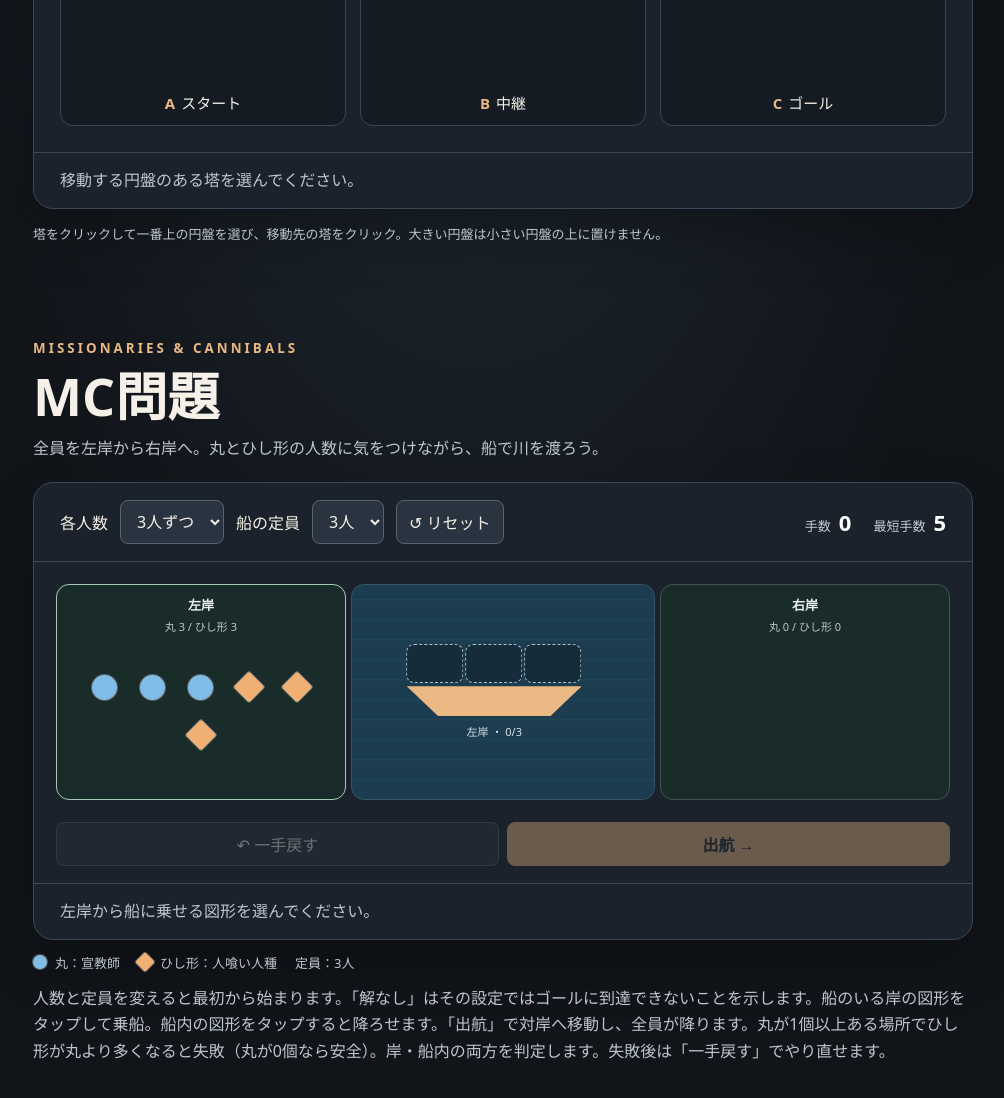
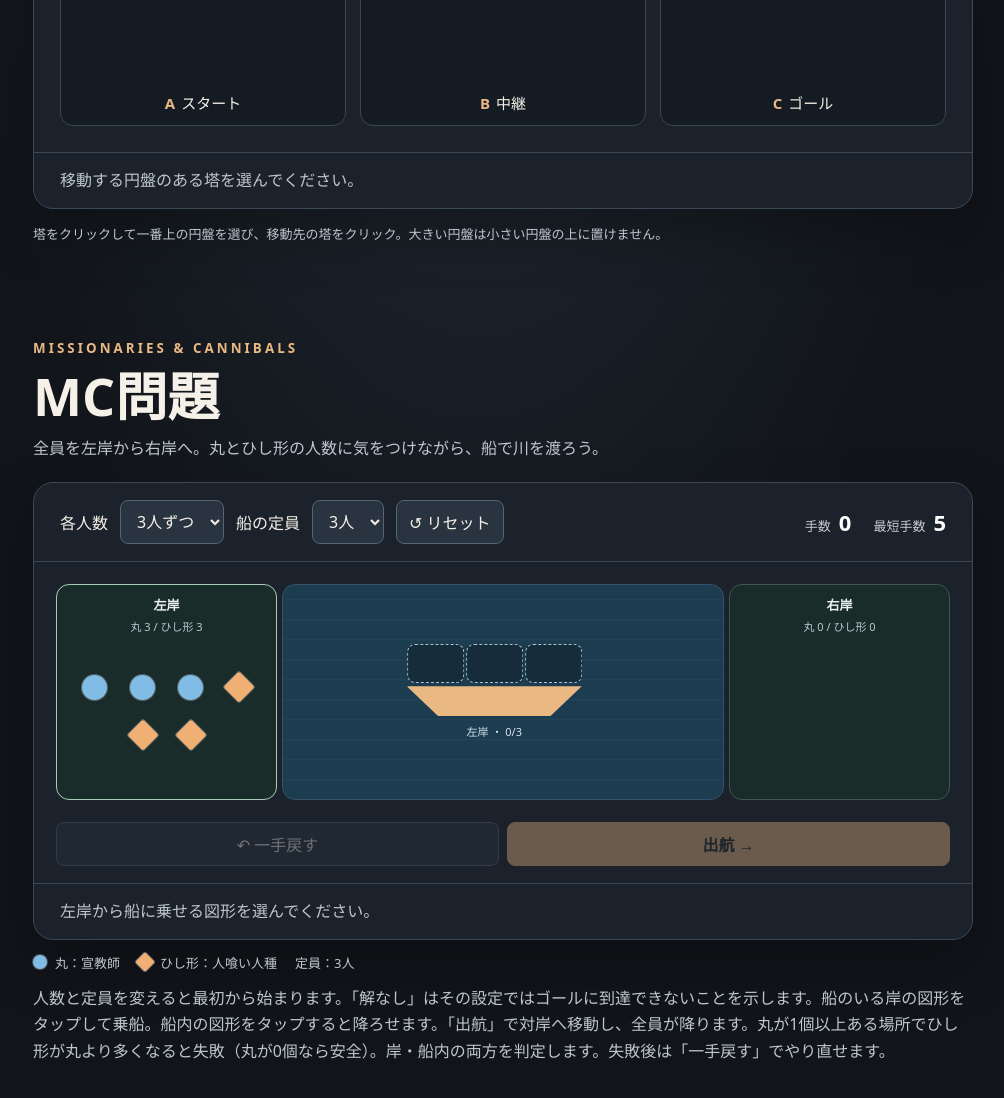
Before and after one commit to hiro-su-42/PUBLIC_CONTENT, a plain HTML site: page hanoi/index.html in a window 1280 px wide. Shown: the part 615-1713 px from the top of the page, without its empty margins (137-1141 px from the left). Drawn offline with Linux system fonts and the light colour scheme.

Commit message:
Widen MC river to a 1:2:1 bank-to-river layout

```diff
--- a/hanoi/index.html
+++ b/hanoi/index.html
@@ -53,7 +53,7 @@ footer{margin-top:15px;font-size:13px}
 .mc-section header{margin-bottom:20px}
 .mc-section select,.mc-btn{background:#293440;border:1px solid #566575;border-radius:8px;padding:9px 12px;cursor:pointer}
 .mc-btn:disabled,.mc-section select:disabled{opacity:.38;cursor:not-allowed}
-.mc-section .mc-board{display:grid;grid-template-columns:minmax(0,1fr) minmax(112px,1.05fr) minmax(0,1fr);gap:5px;padding:clamp(8px,2.7vw,22px);align-items:stretch}
+.mc-section .mc-board{display:grid;grid-template-columns:minmax(0,1fr) minmax(0,2fr) minmax(0,1fr);gap:5px;padding:clamp(8px,2.7vw,22px);align-items:stretch}
 .mc-bank,.mc-water{min-width:0;border-radius:13px;min-height:216px;position:relative;display:flex;flex-direction:column}
 .mc-bank{background:#192c29;border:1px solid #3d5650;padding:10px 6px}
 .mc-bank.active{border-color:#a8cbb6}
```
